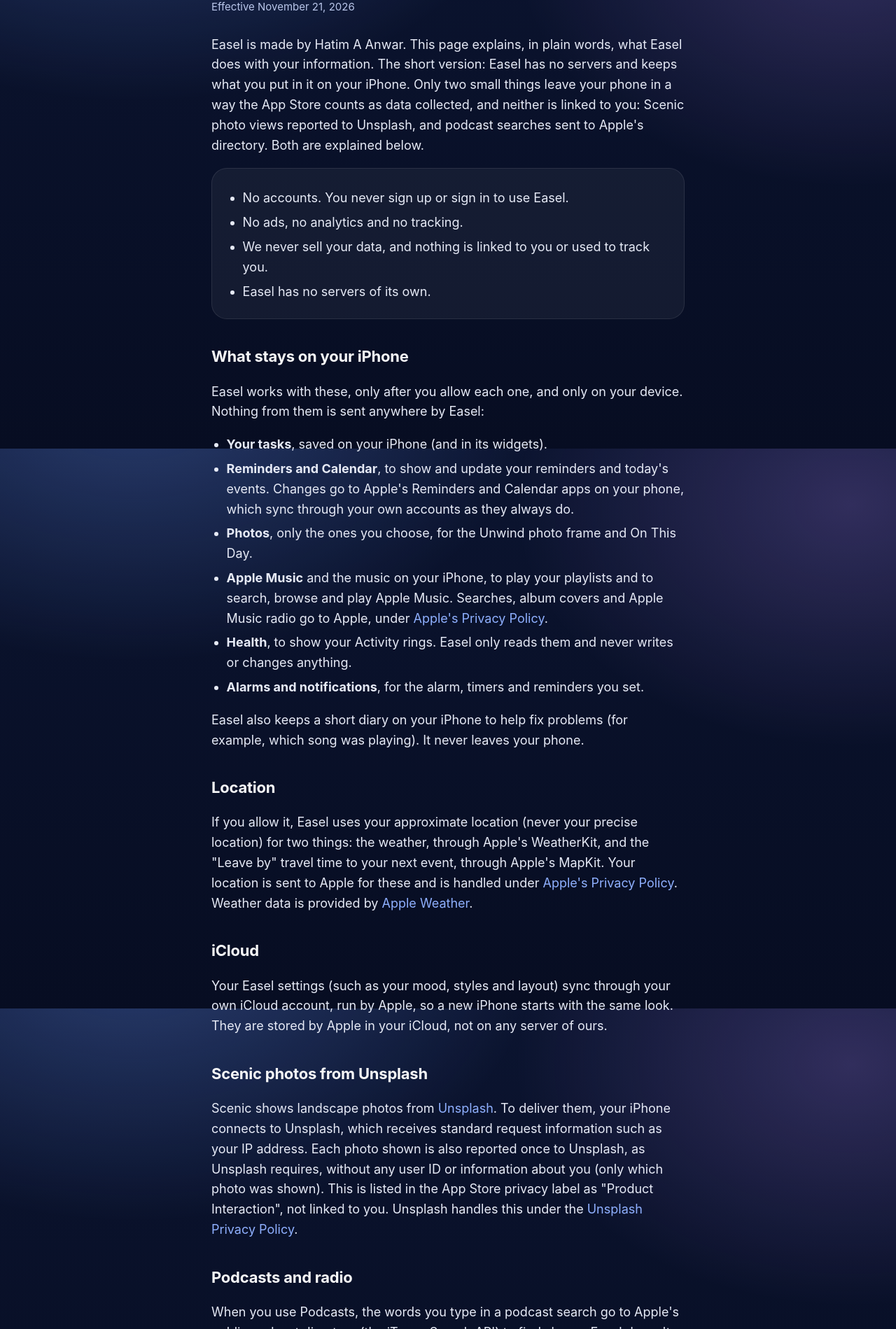
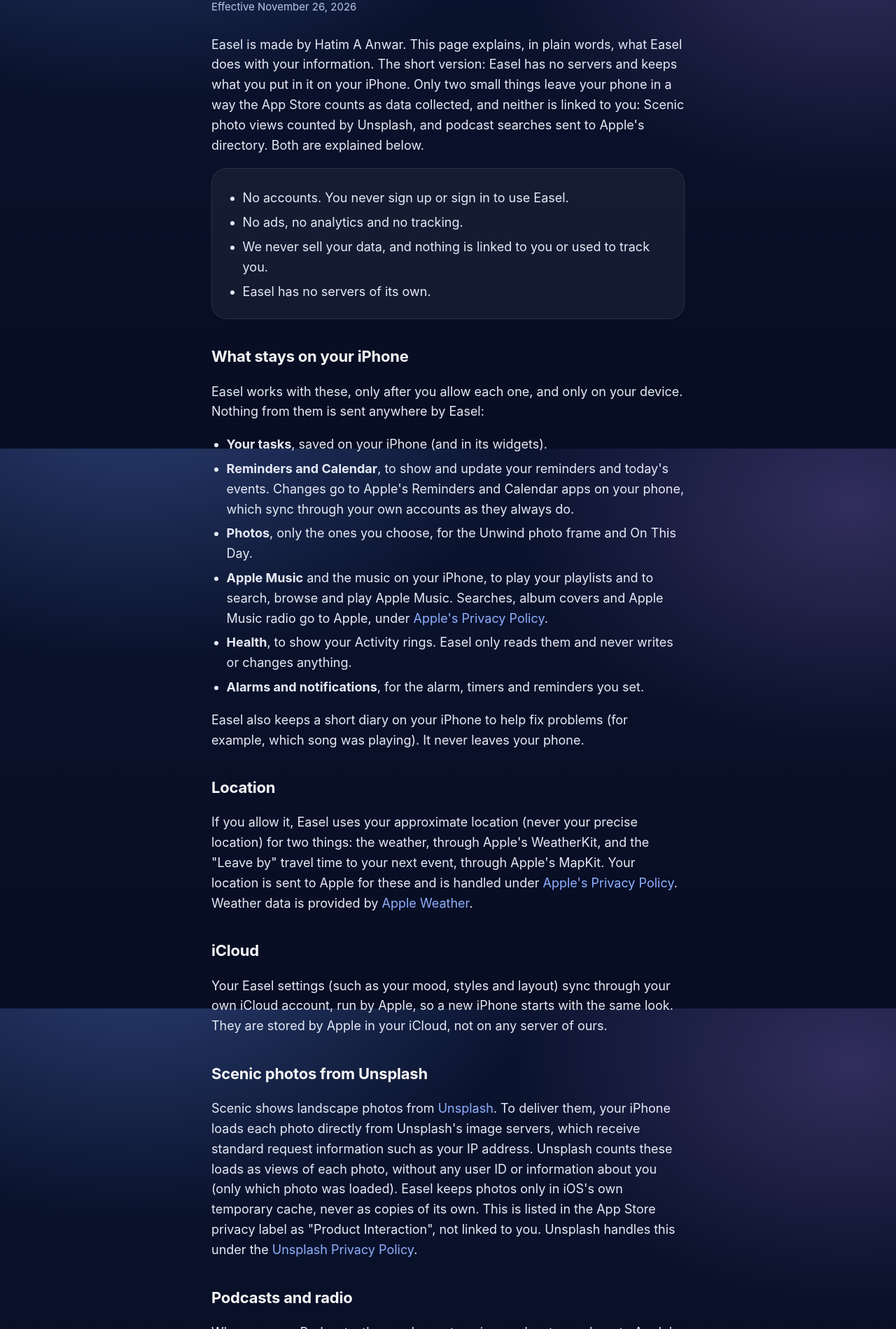
Before and after one commit to hatuma-sh/easel-site, a plain HTML site: page privacy.html in a window 1280 px wide. Shown: the part 159-2058 px from the top of the page at 70% size. Drawn offline with Linux system fonts and the light colour scheme.

Commit message:
Privacy policy: Scenic photos load straight from Unsplash, which counts the views (no separate reports); effective November 26, 2026

```diff
--- a/privacy.html
+++ b/privacy.html
@@ -20,9 +20,9 @@
 
     <main>
       <h1 class="page">Privacy Policy</h1>
-      <p class="meta">Effective November 21, 2026</p>
+      <p class="meta">Effective November 26, 2026</p>
 
-      <p>Easel is made by Hatim A Anwar. This page explains, in plain words, what Easel does with your information. The short version: Easel has no servers and keeps what you put in it on your iPhone. Only two small things leave your phone in a way the App Store counts as data collected, and neither is linked to you: Scenic photo views reported to Unsplash, and podcast searches sent to Apple's directory. Both are explained below.</p>
+      <p>Easel is made by Hatim A Anwar. This page explains, in plain words, what Easel does with your information. The short version: Easel has no servers and keeps what you put in it on your iPhone. Only two small things leave your phone in a way the App Store counts as data collected, and neither is linked to you: Scenic photo views counted by Unsplash, and podcast searches sent to Apple's directory. Both are explained below.</p>
 
       <div class="card">
         <ul>
@@ -52,7 +52,7 @@
       <p>Your Easel settings (such as your mood, styles and layout) sync through your own iCloud account, run by Apple, so a new iPhone starts with the same look. They are stored by Apple in your iCloud, not on any server of ours.</p>
 
       <h2>Scenic photos from Unsplash</h2>
-      <p>Scenic shows landscape photos from <a href="https://unsplash.com/?utm_source=easel&amp;utm_medium=referral">Unsplash</a>. To deliver them, your iPhone connects to Unsplash, which receives standard request information such as your IP address. Each photo shown is also reported once to Unsplash, as Unsplash requires, without any user ID or information about you (only which photo was shown). This is listed in the App Store privacy label as "Product Interaction", not linked to you. Unsplash handles this under the <a href="https://unsplash.com/privacy">Unsplash Privacy Policy</a>.</p>
+      <p>Scenic shows landscape photos from <a href="https://unsplash.com/?utm_source=easel&amp;utm_medium=referral">Unsplash</a>. To deliver them, your iPhone loads each photo directly from Unsplash's image servers, which receive standard request information such as your IP address. Unsplash counts these loads as views of each photo, without any user ID or information about you (only which photo was loaded). Easel keeps photos only in iOS's own temporary cache, never as copies of its own. This is listed in the App Store privacy label as "Product Interaction", not linked to you. Unsplash handles this under the <a href="https://unsplash.com/privacy">Unsplash Privacy Policy</a>.</p>
 
       <h2>Podcasts and radio</h2>
       <p>When you use Podcasts, the words you type in a podcast search go to Apple's public podcast directory (the iTunes Search API) to find shows; Easel doesn't keep them, and they are listed in the App Store privacy label as "Search History", not linked to you. Easel loads each show you follow, and each episode you play or download, directly from the podcast's own feed and servers. Those servers receive standard request information such as your IP address and are run by each show under its own privacy policy. The shows you follow, your place in each episode and your downloads stay on your iPhone.</p>
```
